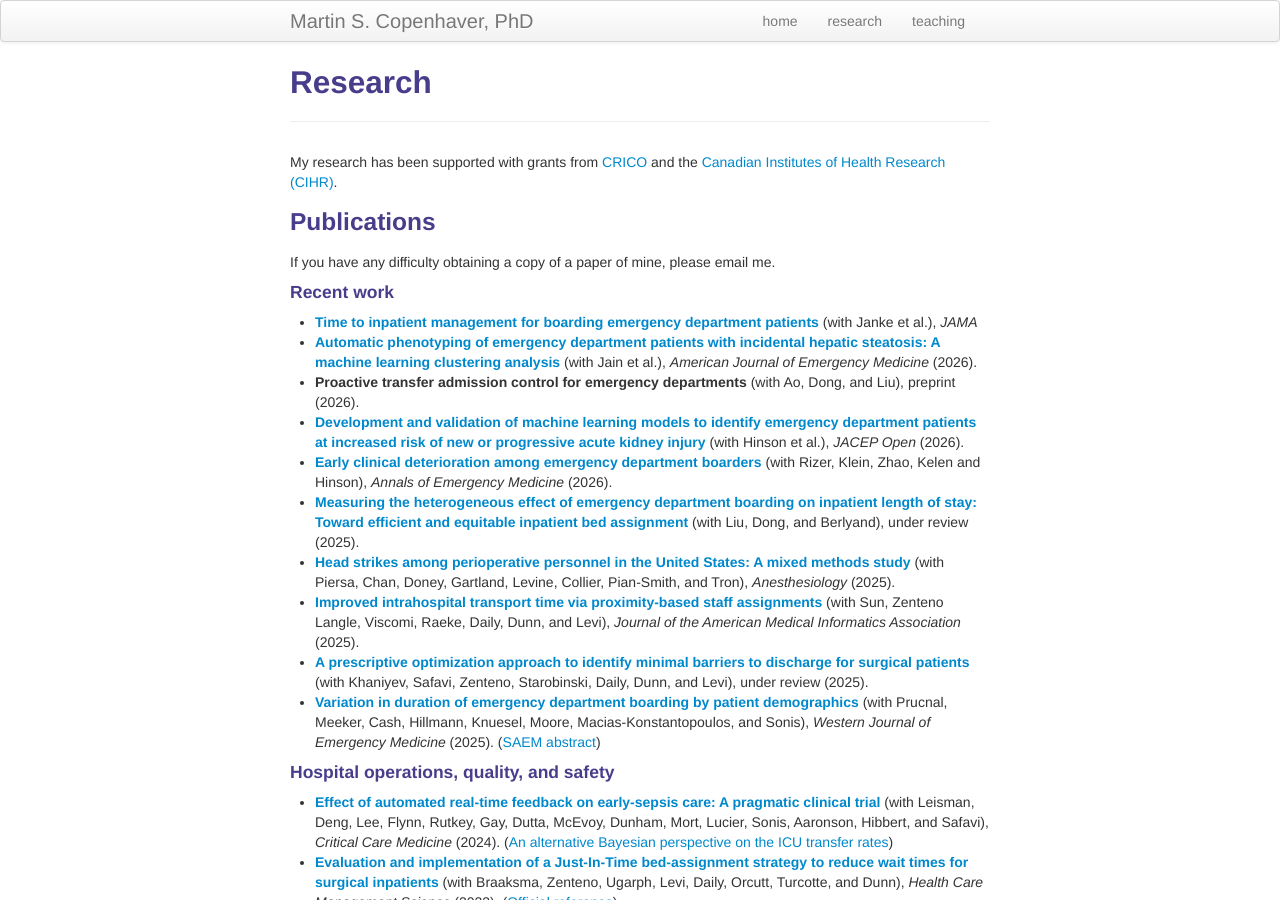
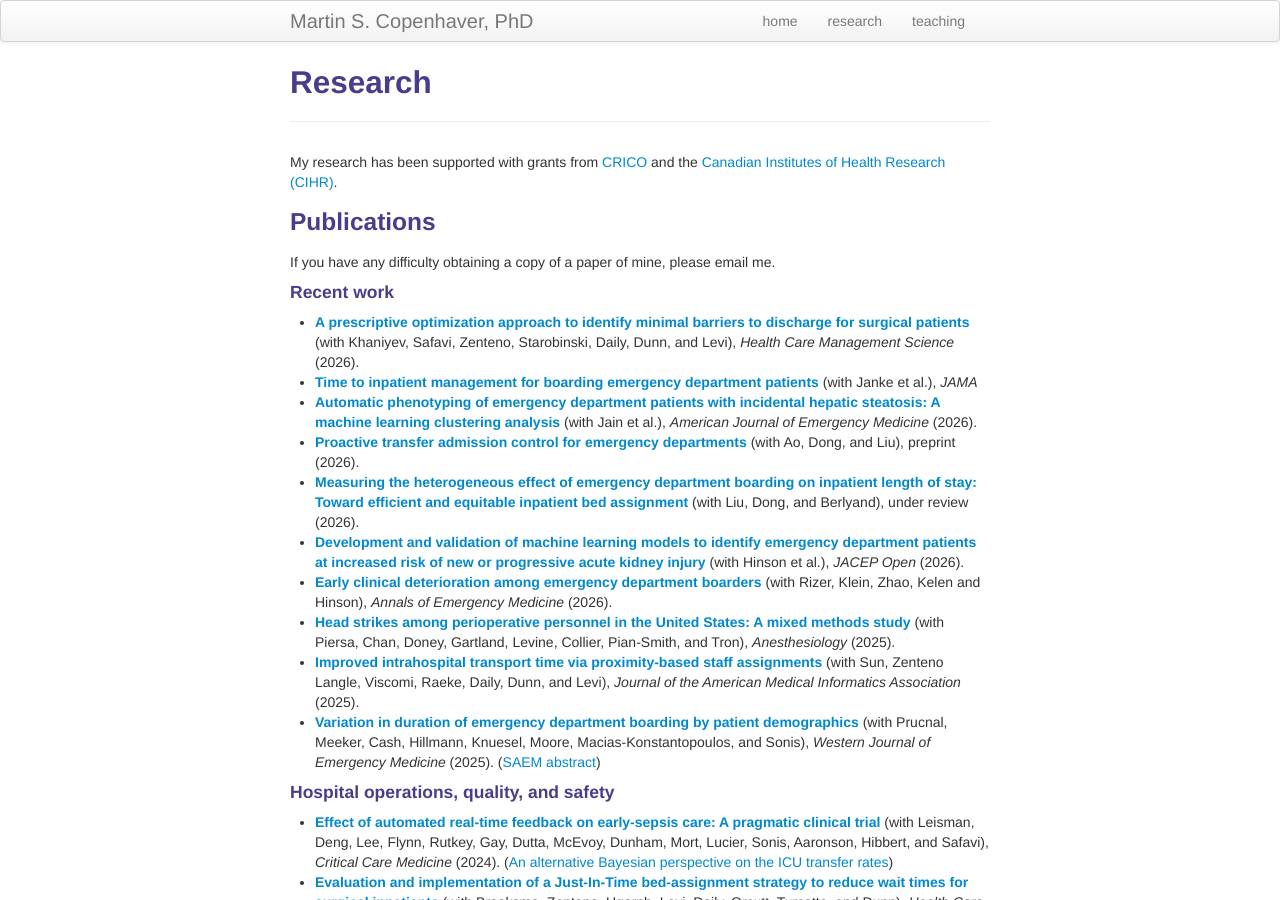
Before and after one commit to martincopenhaver/martincopenhaver.github.io, a Jekyll site: the page built from research.md, in a window 1280 px wide and 900 px high. Built offline with Jekyll 4.4.1, drawn with Linux system fonts in a browser that asks for light colours.

Commit message:
Update research.md

```diff
--- a/research.md
+++ b/research.md
@@ -13,15 +13,15 @@ My research has been supported with grants from [CRICO](https://www.rmf.harvard.
 If you have any difficulty obtaining a copy of a paper of mine, please email me.
 
 #### Recent work
+* [**A prescriptive optimization approach to identify minimal barriers to discharge for surgical patients**](https://www.medrxiv.org/content/10.1101/2023.03.24.23287694.pdf) (with Khaniyev, Safavi, Zenteno, Starobinski, Daily, Dunn, and Levi), _Health Care Management Science_ (2026).
 * [**Time to inpatient management for boarding emergency department patients**](https://jamanetwork.com/journals/jama/article-abstract/2852957) (with Janke et al.), _JAMA_
 * [**Automatic phenotyping of emergency department patients with incidental hepatic steatosis: A machine learning clustering analysis**](https://www.sciencedirect.com/science/article/abs/pii/S0735675726002561) (with Jain et al.), _American Journal of Emergency Medicine_ (2026).
-* **Proactive transfer admission control for emergency departments** (with Ao, Dong, and Liu), preprint (2026).
+* [**Proactive transfer admission control for emergency departments**](https://liualyssa.github.io/images/ED_admission.pdf) (with Ao, Dong, and Liu), preprint (2026).
+* [**Measuring the heterogeneous effect of emergency department boarding on inpatient length of stay: Toward efficient and equitable inpatient bed assignment**](https://papers.ssrn.com/sol3/papers.cfm?abstract_id=5288627) (with Liu, Dong, and Berlyand), under review (2026).
 * [**Development and validation of machine learning models to identify emergency department patients at increased risk of new or progressive acute kidney injury**](https://www.jacepopen.com/article/S2688-1152(26)00072-X/fulltext) (with Hinson et al.), _JACEP Open_ (2026).
 * [**Early clinical deterioration among emergency department boarders**](https://www.annemergmed.com/article/S0196-0644(26)00071-5/fulltext) (with Rizer, Klein, Zhao, Kelen and Hinson), _Annals of Emergency Medicine_ (2026).
-* [**Measuring the heterogeneous effect of emergency department boarding on inpatient length of stay: Toward efficient and equitable inpatient bed assignment**](https://papers.ssrn.com/sol3/papers.cfm?abstract_id=5288627) (with Liu, Dong, and Berlyand), under review (2025).
 * [**Head strikes among perioperative personnel in the United States: A mixed methods study**](https://journals.lww.com/anesthesiology/fulltext/2025/11000/head_strikes_among_perioperative_personnel_in_the.16.aspx) (with Piersa, Chan, Doney, Gartland, Levine, Collier, Pian-Smith, and Tron), _Anesthesiology_ (2025).
 * [**Improved intrahospital transport time via proximity-based staff assignments**](https://doi.org/10.1093/jamia/ocaf081) (with Sun, Zenteno Langle, Viscomi, Raeke, Daily, Dunn, and Levi), _Journal of the American Medical Informatics Association_ (2025).
-* [**A prescriptive optimization approach to identify minimal barriers to discharge for surgical patients**](https://www.medrxiv.org/content/10.1101/2023.03.24.23287694.pdf) (with Khaniyev, Safavi, Zenteno, Starobinski, Daily, Dunn, and Levi), under review (2025).
 * [**Variation in duration of emergency department boarding by patient demographics**](https://doi.org/10.5811/westjem.42477) (with Prucnal, Meeker, Cash, Hillmann, Knuesel, Moore, Macias-Konstantopoulos, and Sonis), _Western Journal of Emergency Medicine_ (2025). ([SAEM abstract](https://www.annemergmed.com/article/S0196-0644(24)00810-2/fulltext))
 
 #### Hospital operations, quality, and safety
```
